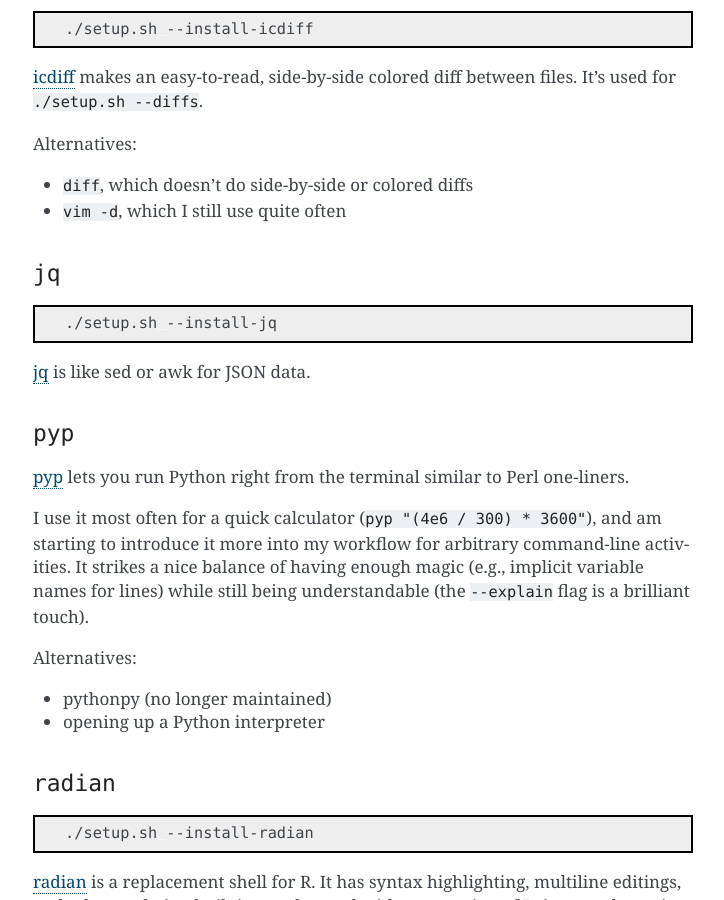
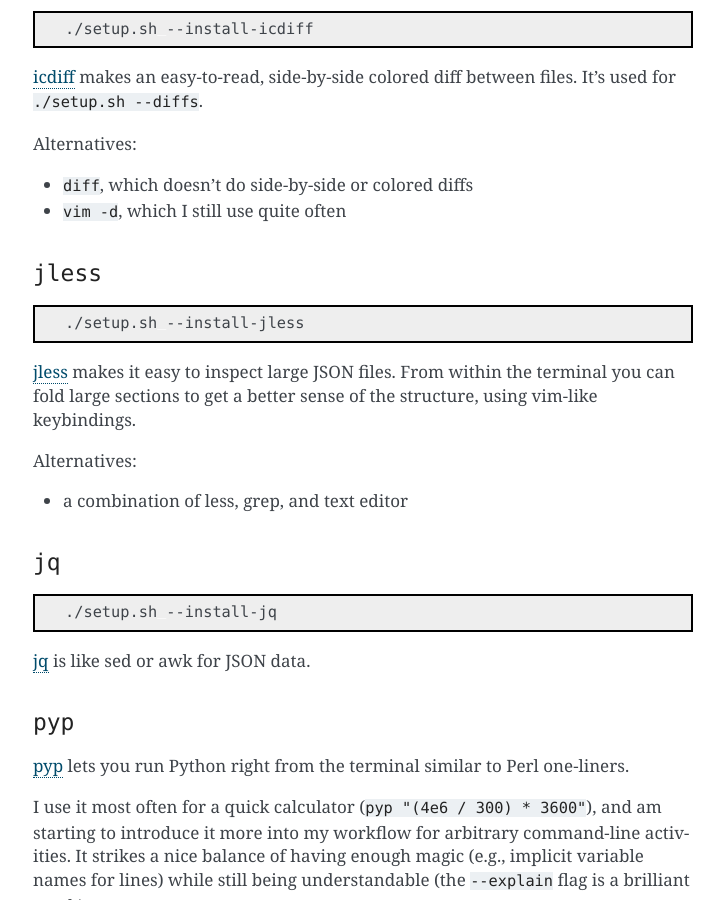
Before and after one commit to daler/dotfiles, a Sphinx documentation site: the page built from docs/tools.rst, in a window 1280 px wide and 900 px high, scrolled down 3177 px. Shown: the whole window, without its empty margins (387-1111 px from the left). Built offline with Sphinx 7.4.7, drawn with Linux system fonts in a browser that asks for light colours.

Commit message:
add docs for jless

```diff
--- a/docs/tools.rst
+++ b/docs/tools.rst
@@ -194,6 +194,20 @@
 - ``diff``, which doesn't do side-by-side or colored diffs
 - ``vim -d``, which I still use quite often
 
+``jless``
+~~~~~~~~~
+
+.. code-block:: bash
+
+    ./setup.sh --install-jless
+
+`jless <https://jless.io>`_ makes it easy to inspect large JSON files. From
+within the terminal you can fold large sections to get a better sense of the
+structure, using vim-like keybindings.
+
+Alternatives:
+
+- a combination of less, grep, and text editor
 
 ``jq``
 ~~~~~~
```
